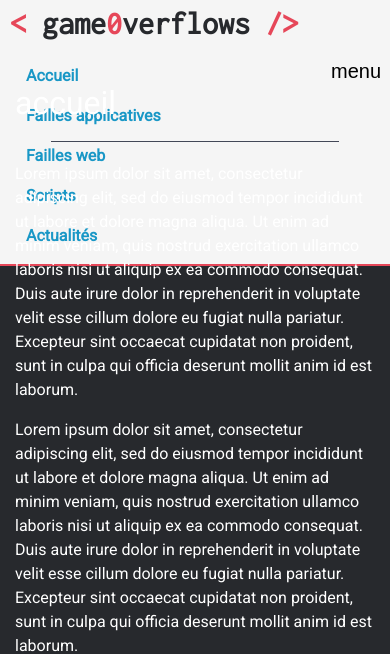
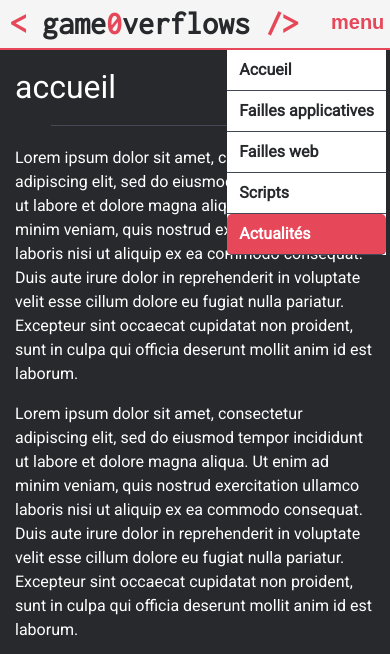
Before and after one commit to game0verr0/game0verflows, a Django app: page / in a window 390 px wide, after a click on "menu". Shown: the top 654 px of the page. Run offline with Django 3.2, Linux system fonts and the light colour scheme; some libraries are stand-ins or nearby versions.

Commit message:
Ajout du template des catégories

```diff
--- a/game0verflows/urls.py
+++ b/game0verflows/urls.py
@@ -21,4 +21,4 @@ urlpatterns = [
     url(r'^admin/', admin.site.urls),
 
     url(r'^$', views.home, name='home'),
-]
+    url(r'^scripts/$', views.scripts),]
--- a/game0verflowsapp/views.py
+++ b/game0verflowsapp/views.py
@@ -11,3 +11,11 @@ def home(request):
         'home.html',
         context={'title': 'Accueil - game0verflows'},
     )
+
+def scripts(request):
+    # Render the HTML template index.html with the data in the context variable
+    return render(
+        request,
+        'category.html',
+        context={'title': 'Scripts - game0verflows'},
+    )
--- a/static/css/main.css
+++ b/static/css/main.css
@@ -17,7 +17,7 @@ hr {
 }
 
 a {
-    color: #1997c6;
+    color: #E64759;
     font-weight: bold;
 }
 
@@ -97,6 +97,69 @@ header {
     color: #E64759;
 }
 
+header nav {
+    float:right;
+    padding: 4px !important;
+}
+
+header nav a {
+    color: #27292d !important;
+}
+
+header nav a:hover {
+    color: #E64759 !important;
+}
+
+.chrono {
+    background-color: #E64759 !important;
+    border-radius: 5px;
+}
+
+.chrono a, .chrono a:hover{
+    color: white !important;
+}
+
+@media screen and (max-width: 990px) {
+    .navbar-collapse .mr-auto {
+        background-color: white;
+    }
+
+    .navbar-collapse li {
+        border-bottom: 1px solid #434857;
+    }
+    .navbar-default .navbar-toggle .icon-bar {
+        background-color: black;
+    }
+
+    .navbar-toggler-icon {
+        color: #E64759 !important;
+        line-height: 27px;
+        font-weight: bold;
+    }
+
+    #navbarsExampleDefault{
+        margin-top: 46px;
+    }
+
+    .navbar-toggleable-md{
+        top: 0;
+        position: fixed;
+        right: 0;
+    }
+}
+
+
+
+.navbar{
+    z-index: 999 !important;
+}
+
+
+.navbar-toggleable-md .navbar-nav .nav-link {
+    padding-right: 0.75rem;
+    padding-left: 0.75rem;
+}
+
 #main-container{
     margin-top: 20px;
 }
```
Also changed, not shown: other parts of static/css/main.css (+39 -2 lines), static/img/345x240.gif (added), 2 other files.
